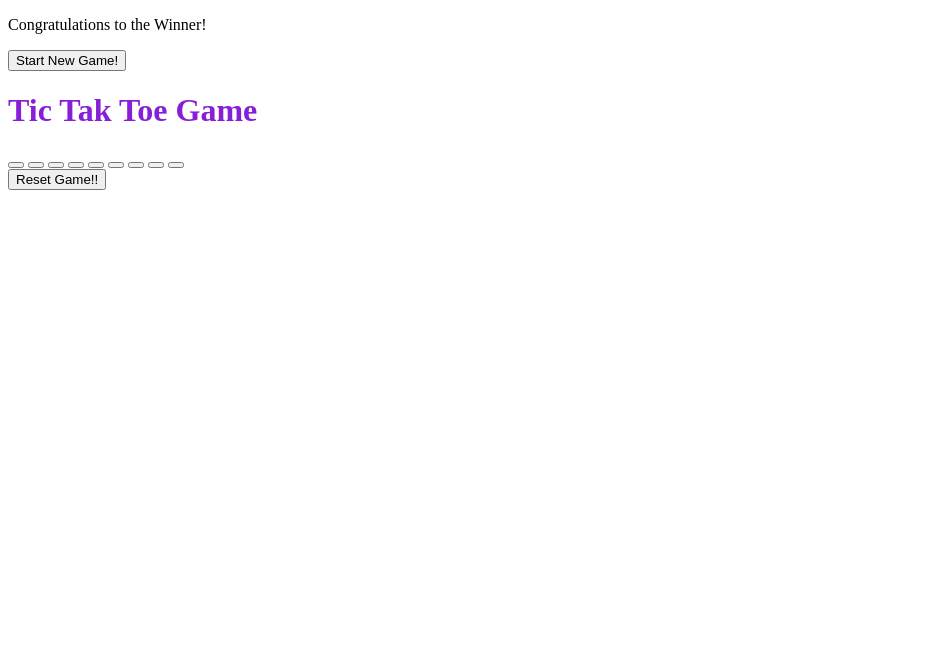
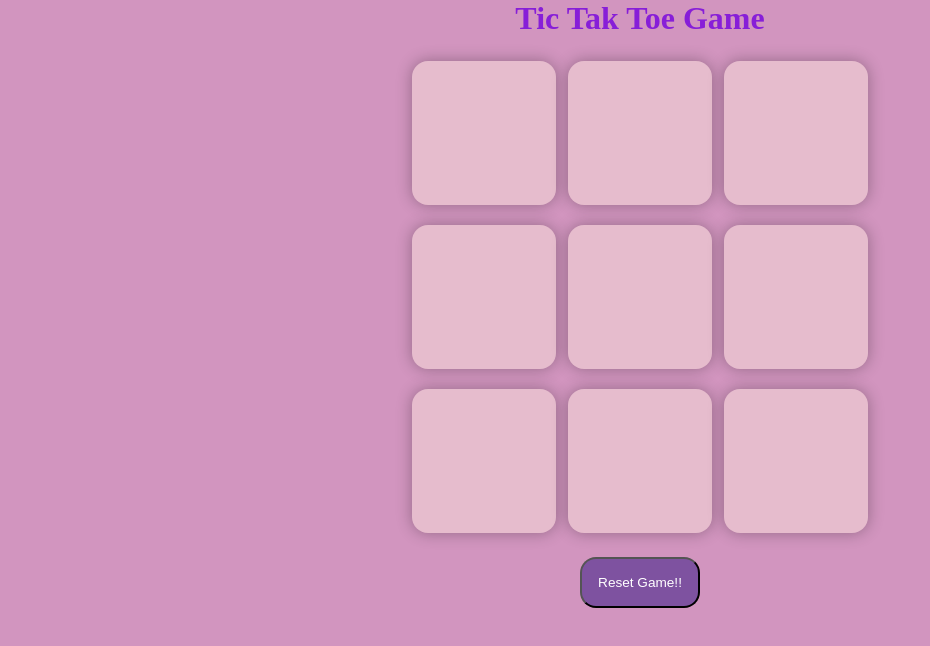
Before and after one commit to 3eyedxRAVEN/Mini-Project, a plain HTML site: page index.html in a window 1280 px wide. Shown: the whole page, without its empty margins (0-930 px from the left). Drawn offline with Linux system fonts and the light colour scheme.

Commit message:
Update index.html

```diff
--- a/index.html
+++ b/index.html
@@ -4,7 +4,7 @@
     <meta charset="UTF-8">
     <meta name="viewport" content="width=device-width, initial-scale=1.0">
     <title>Tic Tak Toe</title>
-    <link rel="stylesheet" href="TicTakToeProject/css/TicTacToe.css">
+    <link rel="stylesheet" href="TicTakToeProject/css/TicTakToe.css">
 </head>
 <body>
     <div class="wining-msg-container hide">
@@ -28,6 +28,6 @@
         </div>
     </div>
     <button id="resetBtn">Reset Game!!</button>
-    <script src="TicTacToeProject/js/TicTacToe.js"></script>
+    <script src="TicTacToeProject/js/TicTakToe.js"></script>
 </body>
 </html>
```
